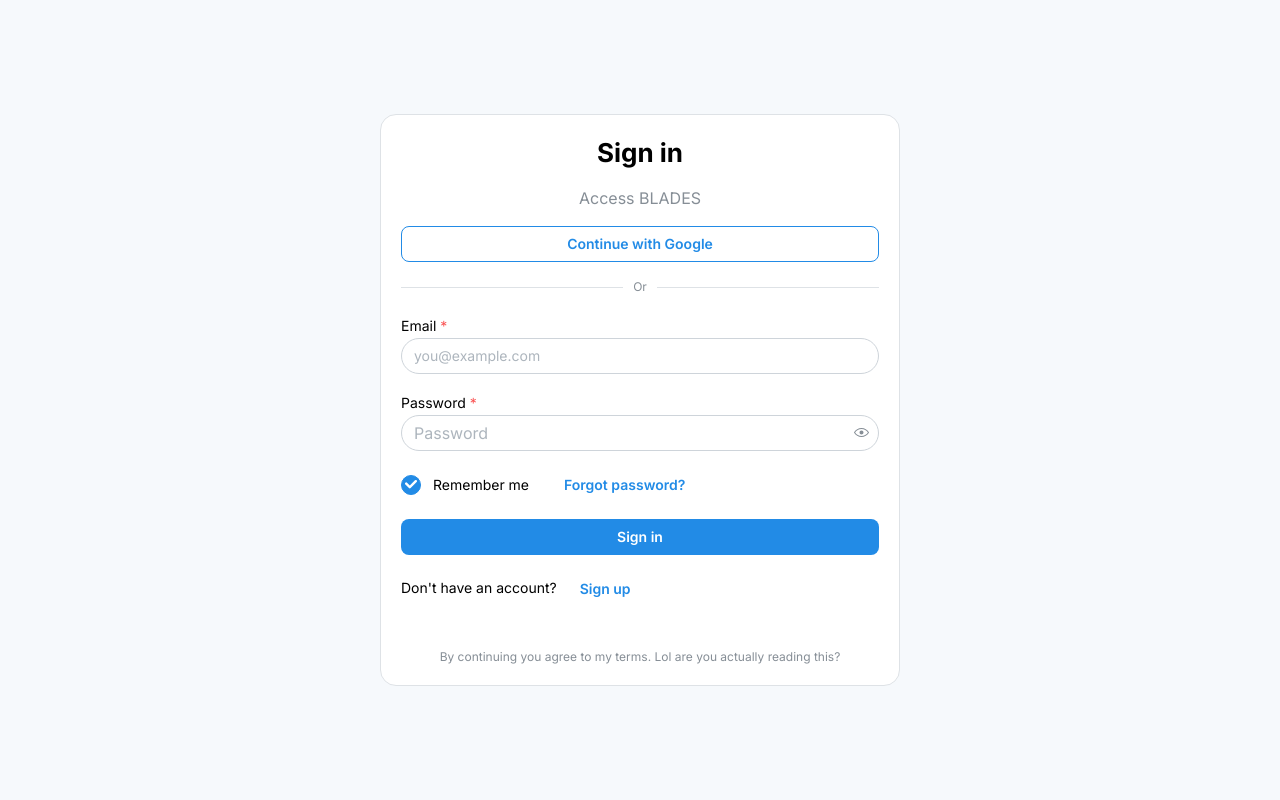
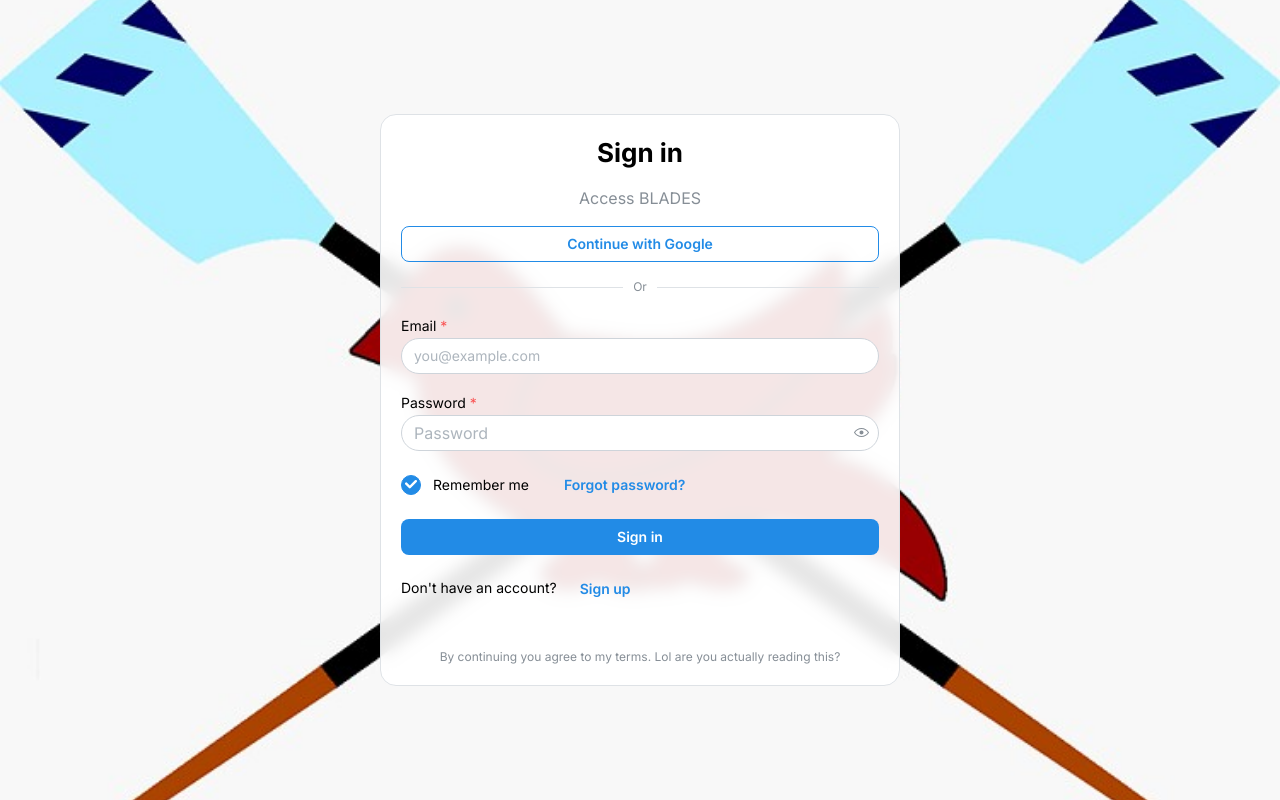
Before and after one commit to NoahFontaine/blades-app, a React (Vite) app: page /signin in a window 1280 px wide. Built offline with nearby package versions, Linux system fonts and the light colour scheme; no server answers.

Commit message:
make sign on prettier and add icons

```diff
--- a/index.html
+++ b/index.html
@@ -3,8 +3,8 @@
   <head>
     <meta charset="UTF-8" />
     <meta name="viewport" content="width=device-width, initial-scale=1.0" />
-    <title>PCBC Blades 🚣</title>
-    <!-- Add Inter font (optional but makes it look nicer) -->
+    <title>PCBC Blades</title>
+    <link rel="icon" type="image/svg+xml" href="/paddles.png" />
     <link href="https://fonts.googleapis.com/css2?family=Inter:wght@400;600;700&display=swap" rel="stylesheet">
   </head>
   <body>
--- a/src/pages/SignOn.jsx
+++ b/src/pages/SignOn.jsx
@@ -13,7 +13,6 @@ import {
   Checkbox,
   LoadingOverlay,
   Notification,
-  Avatar,
   Space,
 } from "@mantine/core";
 import { useForm } from "@mantine/form";
@@ -101,12 +100,27 @@ export default function SignOn() {
   }
 
   return (
-    <Center style={{ minHeight: "100vh", background: "#f6f9fc" }}>
+    <Center
+      style={{
+        minHeight: "100vh",
+        padding: "2rem",
+        backgroundImage: "url('/martlet_icon.png')",
+        backgroundSize: "cover",
+        backgroundPosition: "center",
+        backgroundRepeat: "no-repeat",
+        backgroundAttachment: "fixed",
+      }}
+    >
       <Paper
         radius="lg"
         p="lg"
         withBorder
-        style={{ width: 520, position: "relative" }}
+        style={{
+          width: 520,
+          position: "relative",
+          backdropFilter: "blur(8px)",
+          background: "rgba(255,255,255,0.9)",
+        }}
       >
         {" "}
         <LoadingOverlay visible={loading} />{" "}
```
Also changed, not shown: public/martlet_icon.png (added), public/paddles.png (added).
